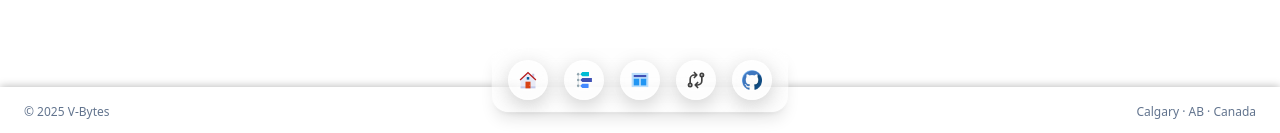
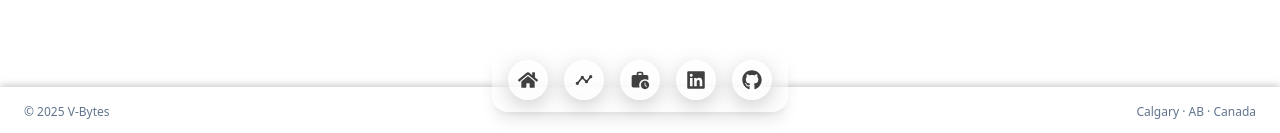
Before and after one commit to Brutalvik/v3, a Next.js app: page / in a window 1280 px wide. Shown: the part 664-797 px from the top of the page. Built offline with nearby package versions, Linux system fonts and the light colour scheme.

Commit message:
chore: updated icons on the foating dock

```diff
--- a/src/components/Menu.tsx
+++ b/src/components/Menu.tsx
@@ -1,41 +1,45 @@
-import React from "react";
 import { FloatingDock, type DockItem } from "@/components/ui/floating-dock";
-import { IconExchange } from "@tabler/icons-react";
-import { FcHome, FcTemplate, FcTimeline } from "react-icons/fc";
+import { TbTimeline } from "react-icons/tb";
+import { FaHome } from "react-icons/fa";
+import { MdWorkHistory } from "react-icons/md";
+import { FaLinkedin, FaGithub } from "react-icons/fa6";
 
 export function Menu() {
   const links: DockItem[] = [
     {
       title: "Home",
       icon: (
-        <FcHome className="h-full w-full text-neutral-700 dark:text-neutral-200" />
+        <FaHome className="h-full w-full text-neutral-700 dark:text-neutral-200" />
       ),
       href: "/",
     },
     {
       title: "Timeline",
       icon: (
-        <FcTimeline className="h-full w-full text-neutral-700 dark:text-neutral-200" />
+        <TbTimeline className="h-full w-full text-neutral-700 dark:text-neutral-200" />
       ),
       href: "#",
     },
     {
       title: "Projects",
       icon: (
-        <FcTemplate className="h-full w-full text-neutral-700 dark:text-neutral-200" />
+        <MdWorkHistory className="h-full w-full text-neutral-700 dark:text-neutral-200" />
       ),
       href: "/projects",
     },
     {
-      title: "Changelog",
+      title: "LinkedIn",
       icon: (
-        <IconExchange className="h-full w-full text-neutral-700 dark:text-neutral-200" />
+        <FaLinkedin className="h-full w-full text-neutral-700 dark:text-neutral-200" />
       ),
-      href: "#",
+      href: "https://www.linkedin.com/in/vbytes/",
+      external: true, // opens in new tab
     },
     {
       title: "GitHub",
-      icon: <img src="github.png" width={30} height={30} alt="Github" />,
+      icon: (
+        <FaGithub className="h-full w-full text-neutral-700 dark:text-neutral-200" />
+      ),
       href: "https://github.com/brutalvik",
       external: true, // opens in new tab
     },
```
